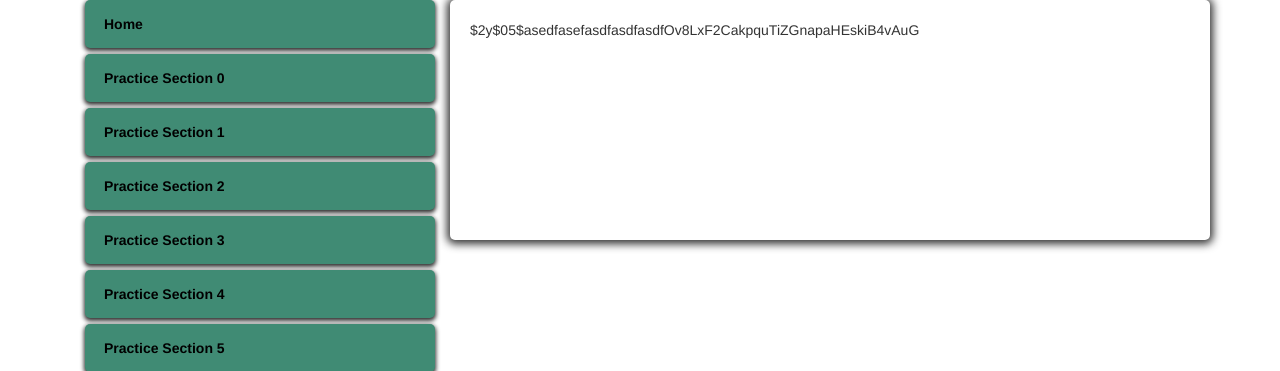
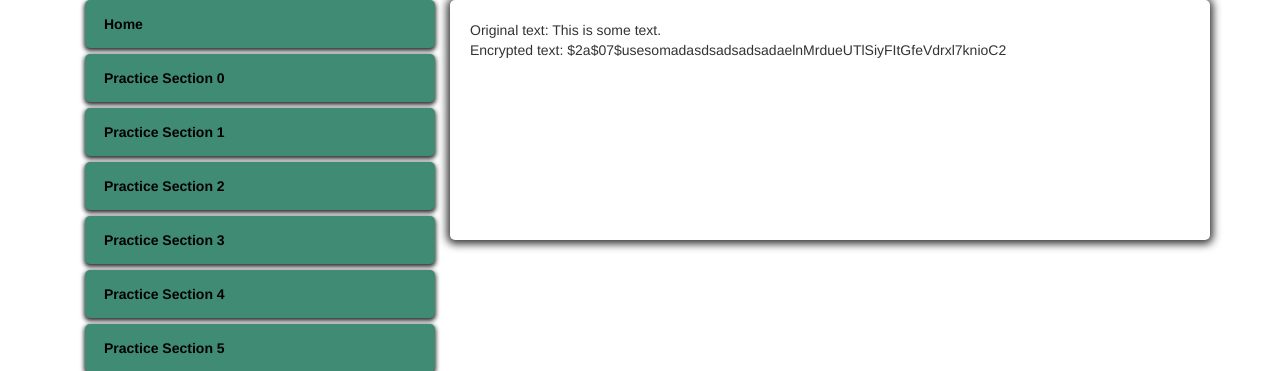
Before and after one commit to popadana10/PHP_, a PHP site: page /PHP_practice01/8.php in a window 1280 px wide. Shown: the part 70-441 px from the top of the page. Run offline with PHP 8.4, Linux system fonts and the light colour scheme; some libraries are stand-ins or nearby versions.

Commit message:
update crypto()function practice

```diff
--- a/phpDir/src/PHP_practice01/8.php
+++ b/phpDir/src/PHP_practice01/8.php
@@ -1,44 +1,47 @@
-<?php include "functions.php"; ?>
-<?php include "includes/header.php";?>
+<!DOCTYPE html>
+<html lang="en">
+
+<?php
+include "functions.php";
+include "includes/header.php";
+?>
 
 <section class="content">
 
     <aside class="col-xs-4">
-
-		<?php Navigation();?>
-
-
-		</aside><!--SIDEBAR-->
-
+        <?php Navigation(); ?>
+    </aside>
+    <!--SIDEBAR-->
 
 
     <article class="main-content col-xs-8">
 
+    <?php
+    // Step 1: Make a variable with some text as a value
+    $text = "This is some text.";
 
-	<?php
-/*  Step 1 -Make a variable with some text as value
+    // Step 2: Use crypt() function to encrypt it with a salt
+    // Generate a salt (you can use any method to generate a salt, here I'm using crypt)
+    $salt = '$2a$07$usesomadasdsadsadsadasdasdsaehtoa';
+    $encrypted_text = crypt($text, $salt);
 
-		Step 2 - Use crypt() function to encrypt it
+    // Step 3: Assign the crypt result to a variable
+    /*There's no need for an additional step to assign the result of crypt() to a variable because I already doing that in Step 2. */
 
-		Step 3 - Assign the crypt result to a variable
-
-		Step 4 - echo the variable
-
-	*/
-
-$password = "mypassword";
-$hasFormat = "$2y$05$";
-$salt = "asedfasefasdfasdfasdfasdfasdf22";
-$hashFormatandSalt = $hasFormat . $salt;
-$encryped_password = crypt($password, $hashFormatandSalt);
-echo $encryped_password;
-echo "<br>";
-
+    // Step 4: Output the variable
+    echo "Original text: " . $text . "<br>";
+    echo "Encrypted text: " . $encrypted_text;
     ?>
 
 
+    </article>
+    <!--MAIN CONTENT-->
 
+</section>
 
+<?php
+include "includes/footer.php";
+?>
 
-</article><!--MAIN CONTENT-->
-<?php include "includes/footer.php"; ?>
+</body>
+</html>
```
Lines whose indentation alone changed are shown as unchanged.
